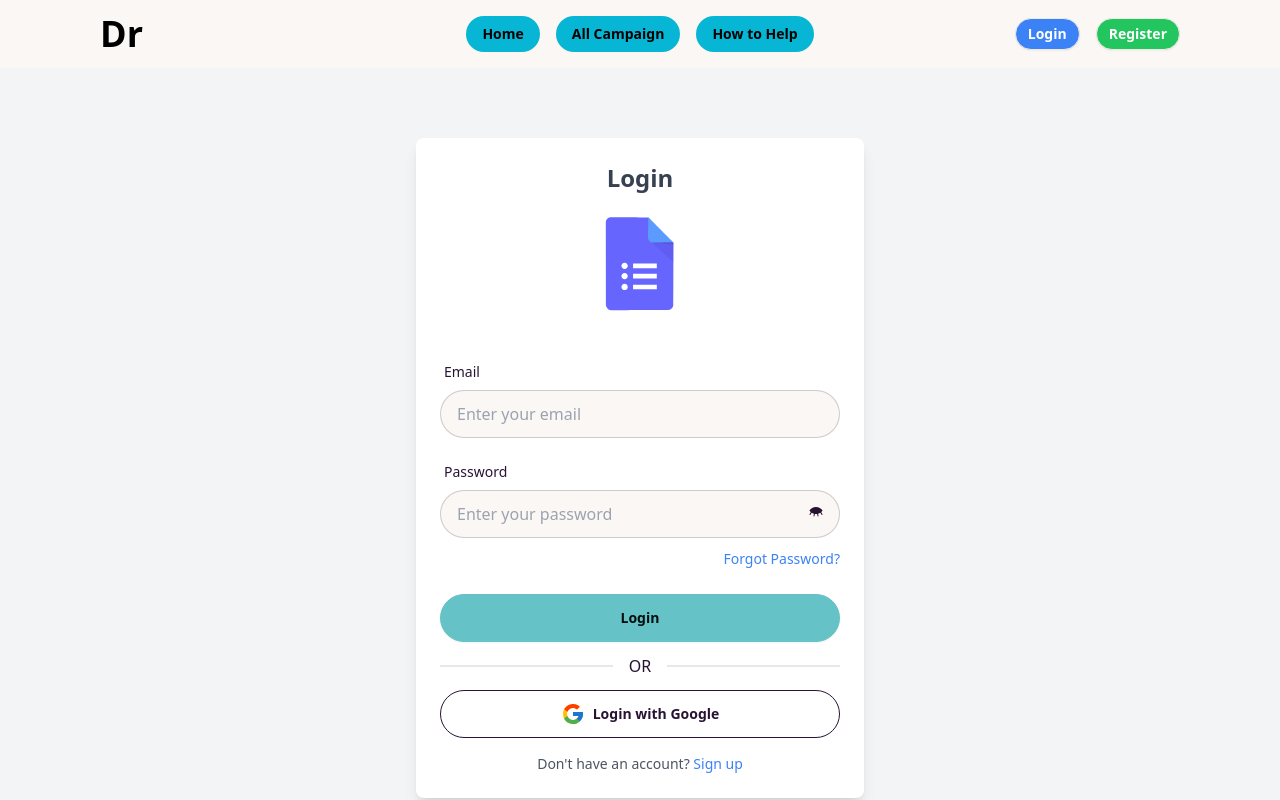
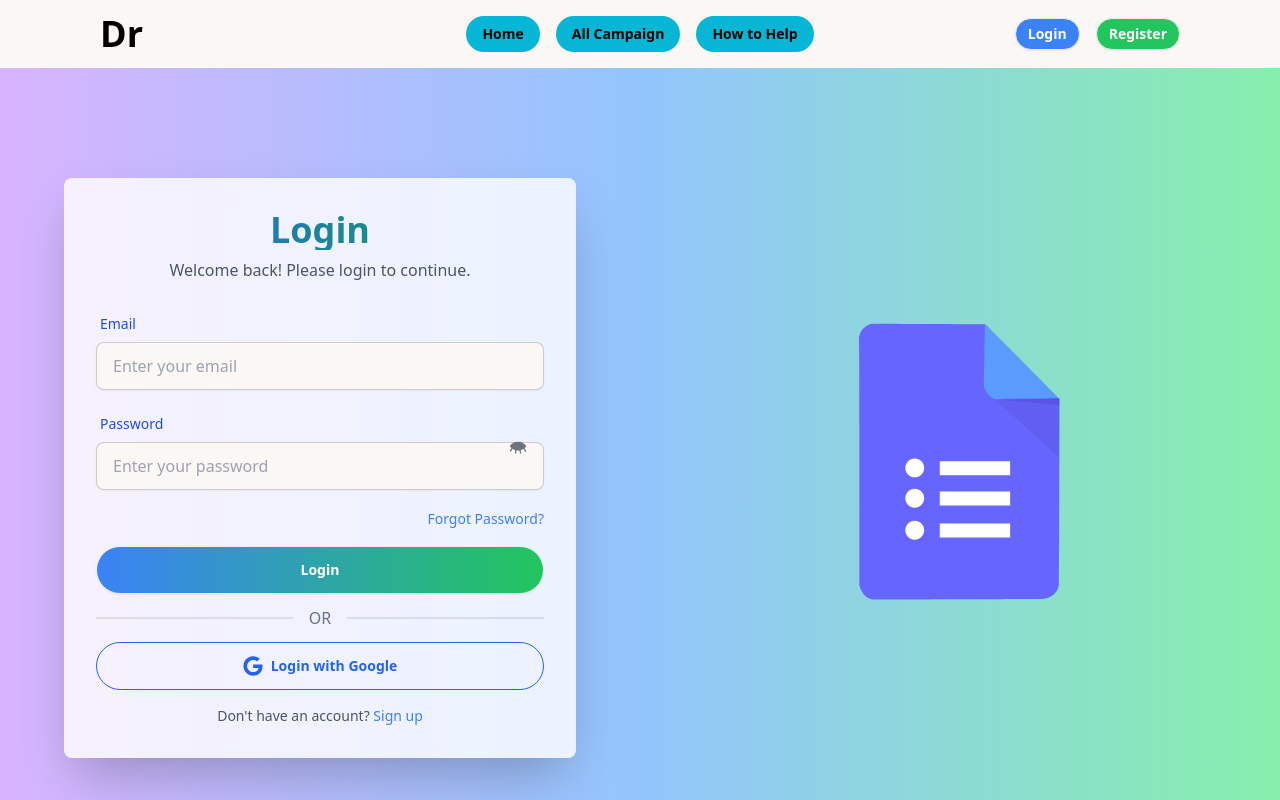
Before and after one commit to md-neloy/B10A10, a React (Vite) app: page /login in a window 1280 px wide. Shown: the top 800 px of the page. Built offline with nearby package versions, Linux system fonts and the light colour scheme; no server answers.

Commit message:
update the Login form component design

```diff
--- a/src/component/AllCampaign/AllCampaign.jsx
+++ b/src/component/AllCampaign/AllCampaign.jsx
@@ -10,7 +10,7 @@ const AllCampaign = () => {
   useEffect(() => {
     async function getData() {
       const result = await fetch(
-        `https://b10-a10-server-20n6uet60-md-mahmudul-hassans-projects.vercel.app/getcampaign`
+        `https://b10-a10-server-tau.vercel.app/getcampaign`
       );
       const data = await result.json();
       setCampaigns(data);
--- a/src/component/Login/Login.jsx
+++ b/src/component/Login/Login.jsx
@@ -1,8 +1,7 @@
 import { useContext, useState } from "react";
 import { Link, useLocation, useNavigate } from "react-router-dom";
-import { FaEye } from "react-icons/fa";
+import { FaEye, FaGoogle } from "react-icons/fa";
 import { PiEyeClosedFill } from "react-icons/pi";
-import { FcGoogle } from "react-icons/fc";
 import { toast } from "react-toastify";
 import login from "./login.json";
 import { Context } from "../../ContexApi/ContextProvider";
@@ -11,7 +10,6 @@ import Lottie from "lottie-react";
 const Login = () => {
   const [togol, setTogol] = useState(false);
   const location = useLocation();
-  // console.log(location);
   const navigate = useNavigate();
   const { formData, setFormData, googleLogin, loginUser } = useContext(Context);
 
@@ -20,7 +18,8 @@ const Login = () => {
       position: "top-center",
     });
   };
-  const errorNofity = (error = "password or email is not vaild") => {
+
+  const errorNofity = (error = "password or email is not valid") => {
     toast.error(error, {
       position: "top-left",
     });
@@ -39,14 +38,15 @@ const Login = () => {
     loginUser(formData.email, formData.password)
       .then((result) => {
         console.log(result.user);
-        successNofity;
+        successNofity();
+        navigate("/");
         setFormData({
           email: "",
           password: "",
         });
       })
       .catch((error) => {
-        errorNofity(error.message);
+        errorNofity();
       });
   };
 
@@ -55,60 +55,68 @@ const Login = () => {
       .then((result) => {
         console.log(result.user);
         if (location.state) {
-          // console.log(location.state);
           navigate(location.state);
         } else {
           navigate("/");
         }
         successNofity();
       })
-      // eslint-disable-next-line no-unused-vars
       .catch((error) => {
-        errorNofity();
+        errorNofity(error.message);
       });
   };
 
   return (
-    <div className="flex items-center justify-center min-h-screen bg-gray-100">
-      <div className="w-full max-w-md p-6 bg-white rounded-lg shadow-lg">
-        <h2 className="text-2xl font-bold text-center text-gray-700">Login</h2>
-        <Lottie animationData={login} className="w-36 mx-auto" />
-        <form onSubmit={handleSubmit} className="mt-4">
+    <div className="min-h-screen flex bg-gradient-to-r from-purple-300 via-blue-300 to-green-300">
+      {/* Left Section: Login Form */}
+      <div className="flex-1 flex items-center justify-center">
+        <div className="w-full max-w-lg bg-white/80 backdrop-blur-md p-8 rounded-lg shadow-2xl">
+          <h2 className="text-4xl font-extrabold text-transparent bg-clip-text bg-gradient-to-r from-blue-600 to-green-600 text-center">
+            Login
+          </h2>
+          <p className="text-gray-600 text-center mt-2">
+            Welcome back! Please login to continue.
+          </p>
+          <form onSubmit={handleSubmit} className="mt-6 space-y-4">
             <div className="form-control">
               <label className="label">
-              <span className="label-text">Email</span>
+                <span className="label-text text-blue-700 font-medium">
+                  Email
+                </span>
               </label>
               <input
                 type="email"
                 name="email"
                 placeholder="Enter your email"
-              className="input input-bordered w-full"
+                className="input input-bordered w-full rounded-lg shadow-sm focus:ring-2 focus:ring-blue-400"
                 value={formData.email}
                 onChange={handleChange}
                 required
               />
             </div>
-          <div className="form-control mt-4 relative">
+            <div className="form-control relative">
               <label className="label">
-              <span className="label-text">Password</span>
+                <span className="label-text text-blue-700 font-medium">
+                  Password
+                </span>
               </label>
               <input
                 type={togol ? "text" : "password"}
                 name="password"
                 placeholder="Enter your password"
-              className="input input-bordered w-full"
+                className="input input-bordered w-full rounded-lg shadow-sm focus:ring-2 focus:ring-blue-400"
                 value={formData.password}
                 onChange={handleChange}
                 required
               />
               <span
-              className="absolute top-[60%] right-4 cursor-pointer"
+                className="absolute top-1/2 right-4 transform -translate-y-1/2 text-gray-500 cursor-pointer"
                 onClick={() => setTogol(!togol)}
               >
-              {togol ? <FaEye /> : <PiEyeClosedFill />}
+                {togol ? <FaEye size={20} /> : <PiEyeClosedFill size={20} />}
               </span>
             </div>
-          <div className="text-right mt-2">
+            <div className="text-right">
               <Link
                 to="/forgetPass"
                 className="text-sm text-blue-500 hover:underline"
@@ -116,21 +124,22 @@ const Login = () => {
                 Forgot Password?
               </Link>
             </div>
-          <div className="mt-6">
-            <button type="submit" className="btn btn-primary w-full">
+            <button
+              type="submit"
+              className="btn w-full bg-gradient-to-r from-blue-500 to-green-500 text-white hover:from-blue-600 hover:to-green-600"
+            >
               Login
             </button>
-          </div>
           </form>
-        <div className="divider">OR</div>
+          <div className="divider text-gray-500">OR</div>
           <button
             onClick={handleGoogleLogin}
-          className="btn btn-outline w-full flex items-center justify-center gap-2"
+            className="btn btn-outline w-full flex items-center justify-center gap-2 text-blue-600 hover:text-white hover:bg-blue-600 transition-colors"
           >
-          <FcGoogle size={24} />
+            <FaGoogle size={20} />
             Login with Google
           </button>
-        <p className="mt-4 text-sm text-center text-gray-600">
+          <p className="mt-4 text-center text-sm text-gray-600">
             Don&apos;t have an account?{" "}
             <Link to="/register" className="text-blue-500 hover:underline">
               Sign up
@@ -138,6 +147,11 @@ const Login = () => {
           </p>
         </div>
       </div>
+      {/* Right Section: Lottie Animation */}
+      <div className="hidden md:flex flex-1 items-center justify-center">
+        <Lottie animationData={login} className="w-2/3 max-w-md" />
+      </div>
+    </div>
   );
 };
 
--- a/src/component/MyDonation/MyDonation.jsx
+++ b/src/component/MyDonation/MyDonation.jsx
@@ -7,12 +7,12 @@ const MyDonation = () => {
   const [donationCampaign, setDonationCampaign] = useState([]);
   useEffect(() => {
     fetch(
-      `https://b10-a10-server-20n6uet60-md-mahmudul-hassans-projects.vercel.app/donation/campaign/${user.email}`
+      `https://b10-a10-server-tau.vercel.app/donation/campaign/${user.email}`
     )
       .then((res) => res.json())
       .then((data) => setDonationCampaign(data))
       .catch((err) => console.log(err));
-  }, []);
+  }, [user?.email]);
   console.log(donationCampaign);
   return (
     <div className="mx-4 lg:mx-[100px] py-4">
--- a/src/component/NewCampaign/NewCampaign.jsx
+++ b/src/component/NewCampaign/NewCampaign.jsx
@@ -33,16 +33,13 @@ const NewCampaign = () => {
   const handleSubmit = (e) => {
     e.preventDefault();
     console.log(formData);
-    fetch(
-      `https://b10-a10-server-20n6uet60-md-mahmudul-hassans-projects.vercel.app/addcampaign`,
-      {
-        method: "POST",
-        headers: {
-          "content-type": "application/json",
-        },
-        body: JSON.stringify(formData),
-      }
-    )
+    fetch(`https://b10-a10-server-tau.vercel.app/addcampaign`, {
+      method: "POST",
+      headers: {
+        "content-type": "application/json",
+      },
+      body: JSON.stringify(formData),
+    })
       .then((res) => res.json())
       .then((data) => {
         console.log(data);
--- a/src/component/RunningCampaign/RunningCampaign.jsx
+++ b/src/component/RunningCampaign/RunningCampaign.jsx
@@ -8,7 +8,7 @@ const RunningCampaign = () => {
   useEffect(() => {
     async function getData() {
       const result = await fetch(
-        `https://b10-a10-server-20n6uet60-md-mahmudul-hassans-projects.vercel.app/getcampaign`
+        `https://b10-a10-server-tau.vercel.app/getcampaign`
       );
       const data = await result.json();
       setLoadCampaigns(data);
--- a/src/component/UpdateCampaign/UpdateCampaign.jsx
+++ b/src/component/UpdateCampaign/UpdateCampaign.jsx
@@ -44,14 +44,11 @@ const UpdateCampaign = () => {
   // update
   const handleUpdate = (e) => {
     e.preventDefault();
-    fetch(
-      `https://b10-a10-server-20n6uet60-md-mahmudul-hassans-projects.vercel.app/update/${_id}`,
-      {
-        method: "PUT",
-        headers: { "content-type": "application/json" },
-        body: JSON.stringify(formData),
-      }
-    )
+    fetch(`https://b10-a10-server-tau.vercel.app/update/${_id}`, {
+      method: "PUT",
+      headers: { "content-type": "application/json" },
+      body: JSON.stringify(formData),
+    })
       .then((res) => res.json())
       .then((data) => {
         if (data.acknowledged) {
--- a/src/routes/route.jsx
+++ b/src/routes/route.jsx
@@ -46,7 +46,7 @@ export const route = createBrowserRouter([
         path: "/update/:id",
         loader: ({ params }) =>
           fetch(
-            `https://b10-a10-server-20n6uet60-md-mahmudul-hassans-projects.vercel.app/getcampaign/${params.id}`
+            `https://b10-a10-server-tau.vercel.app/getcampaign/${params.id}`
           ),
         element: (
           <PriverRoute>
@@ -66,7 +66,7 @@ export const route = createBrowserRouter([
         path: "/detailsPage/:id",
         loader: ({ params }) =>
           fetch(
-            `https://b10-a10-server-20n6uet60-md-mahmudul-hassans-projects.vercel.app/getcampaign/${params.id}`
+            `https://b10-a10-server-tau.vercel.app/getcampaign/${params.id}`
           ),
         element: (
           <PriverRoute>
```
Also changed, not shown: src/component/DetailsPage/DetailsPage.jsx (+22 -11 lines), src/component/MyCampaign/MyCampaign.jsx (+4 -9 lines). Lines whose indentation alone changed are shown as unchanged.
